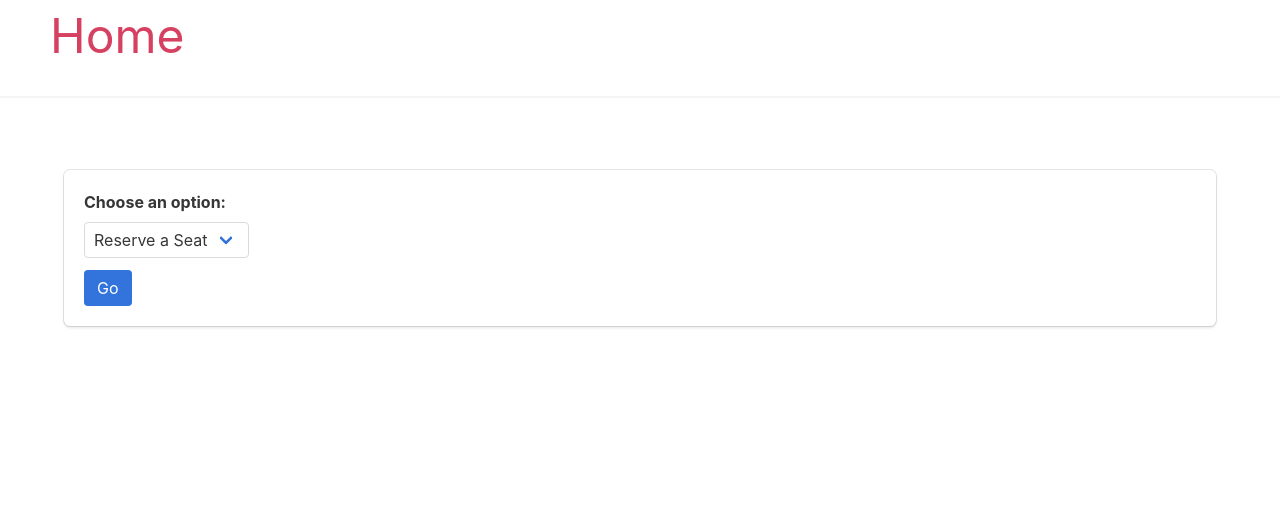
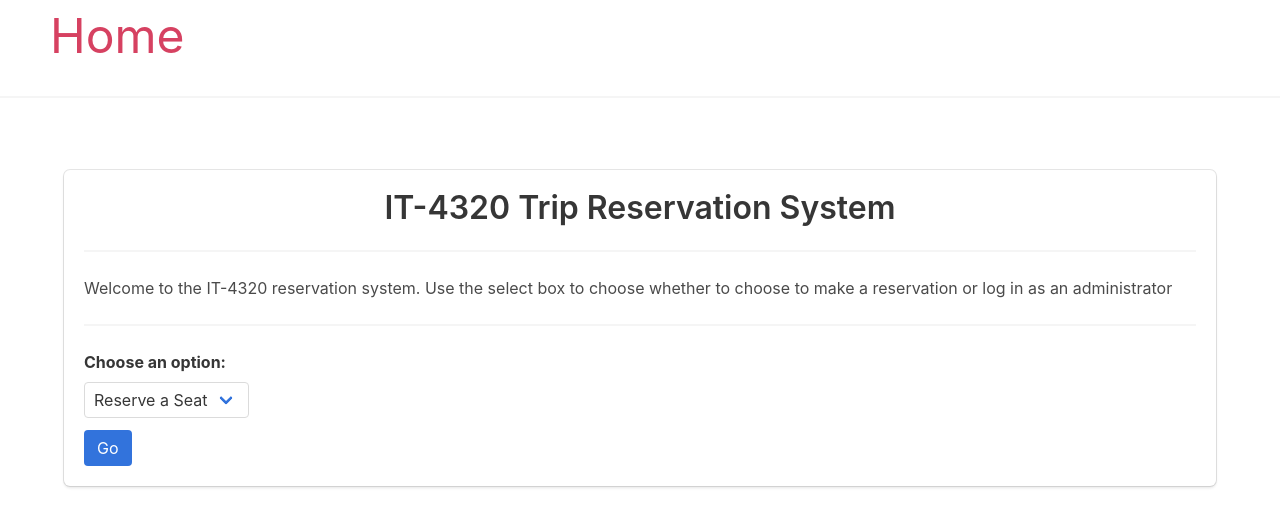
Before and after one commit to hferguson1010/IT4320_Final_Project, a Flask app: page / in a window 1280 px wide. Shown: the top 527 px of the page. Run offline with Flask 3, Linux system fonts and the light colour scheme.

Commit message:
Revised index.html

```diff
--- a/templates/index.html
+++ b/templates/index.html
@@ -8,6 +8,10 @@
     <div class="box">
       <form method="post" action="{{ url_for('main.index_post') }}">
         <div class="field">
+          <h1 style="text-align: center;">IT-4320 Trip Reservation System</h1>
+          <hr>
+          <p>Welcome to the IT-4320 reservation system. Use the select box to choose whether to choose to make a reservation or log in as an administrator</p>
+          <hr>
           <label class="label" for="action">Choose an option:</label>
           <div class="control">
             <div class="select">
```
